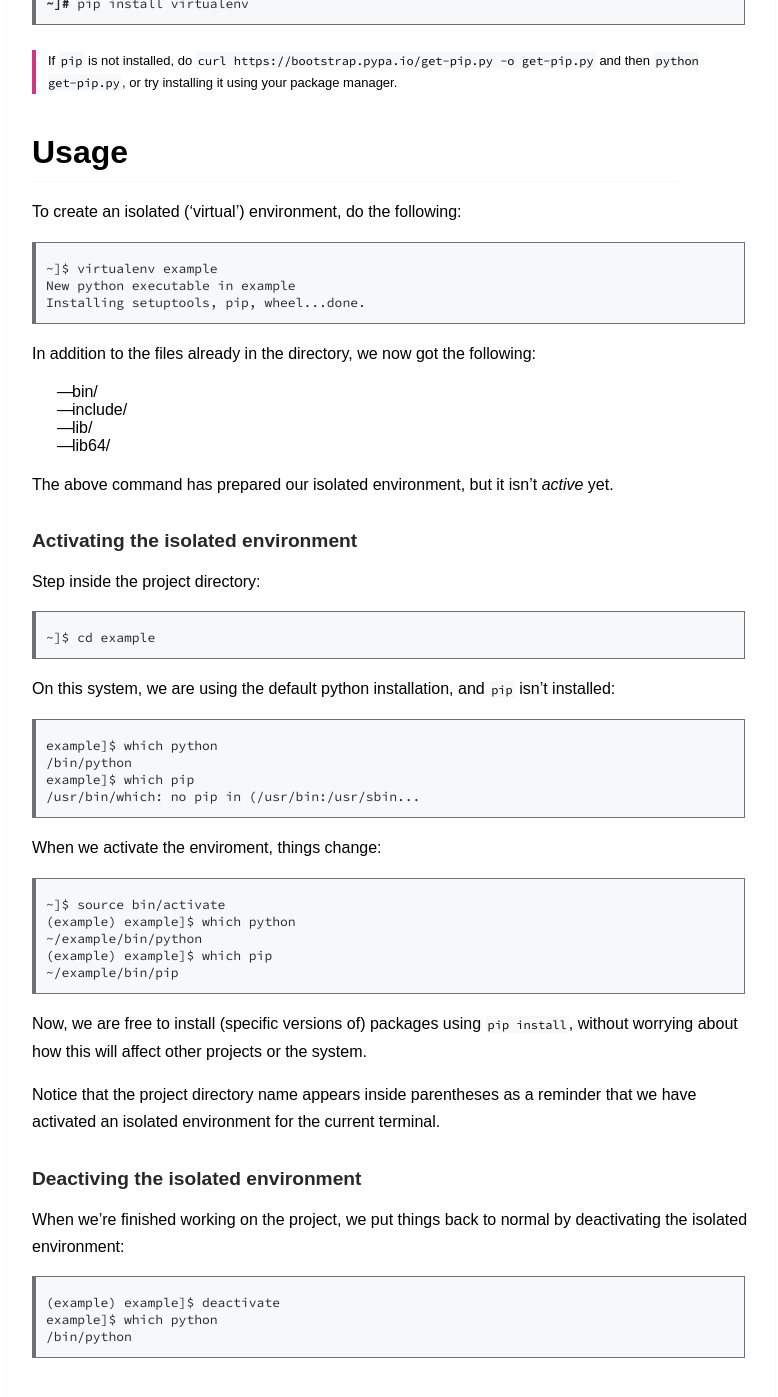
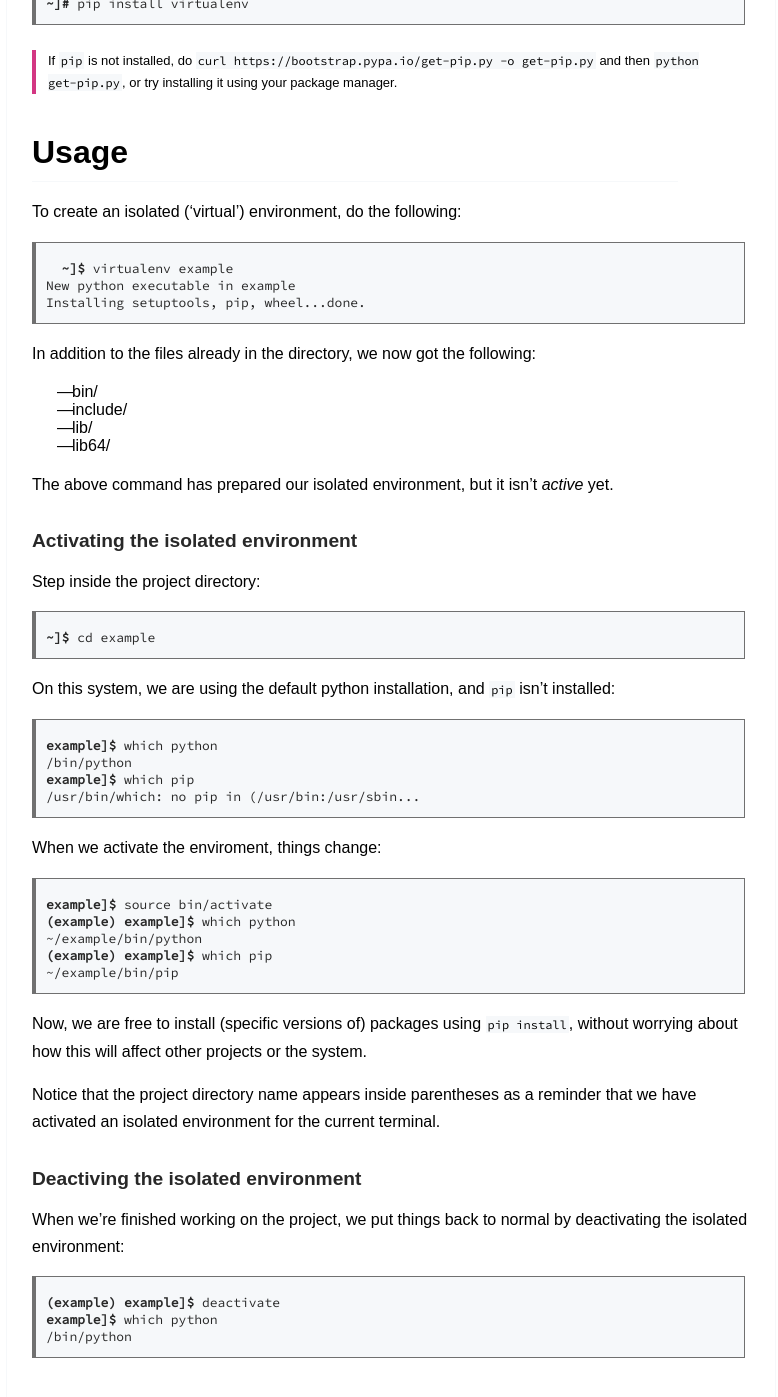
Before and after one commit to execas/execas.github.io, a Jekyll site: the page built from _posts/2019-03-28-isolated-python-environments-with-virtualenv.md, in a window 1280 px wide and 1400 px high, scrolled down 696 px. Shown: the top 1397 px of the window, without its empty margins (249-1027 px from the left). Built offline with Jekyll 4.4.1, drawn with Linux system fonts in a browser that asks for light colours.

Commit message:
Update 2019-03-28-isolated-python-environments-with-virtualenv.md

```diff
--- a/_posts/2019-03-28-isolated-python-environments-with-virtualenv.md
+++ b/_posts/2019-03-28-isolated-python-environments-with-virtualenv.md
@@ -23,7 +23,7 @@ If `virtualenv` is not installed, get it using `pip`:
 To create an isolated ('virtual') environment, do the following:
 
 <div class="term">
-~]$ virtualenv example
+  <b>~]$</b> virtualenv example
 New python executable in example
 Installing setuptools, pip, wheel...done.
 </div>
@@ -42,25 +42,25 @@ The above command has prepared our isolated environment, but it isn't *active* y
 Step inside the project directory:
 
 <div class="term">
-~]$ cd example
+<b>~]$</b> cd example
 </div>
 
 On this system, we are using the default python installation, and `pip` isn't installed:
 
 <div class="term">
-example]$ which python
+<b>example]$</b> which python
 /bin/python
-example]$ which pip
+<b>example]$</b> which pip
 /usr/bin/which: no pip in (/usr/bin:/usr/sbin...
 </div>
 
 When we activate the enviroment, things change:
 
 <div class="term">
-~]$ source bin/activate
-(example) example]$ which python
+<b>example]$</b> source bin/activate
+<b>(example) example]$</b> which python
 ~/example/bin/python
-(example) example]$ which pip
+<b>(example) example]$</b> which pip
 ~/example/bin/pip
 </div>
 
@@ -73,7 +73,7 @@ Notice that the project directory name appears inside parentheses as a reminder
 When we're finished working on the project, we put things back to normal by deactivating the isolated environment:
 
 <div class="term">
-(example) example]$ deactivate
-example]$ which python
+<b>(example) example]$</b> deactivate
+<b>example]$</b> which python
 /bin/python
 </div>
```
